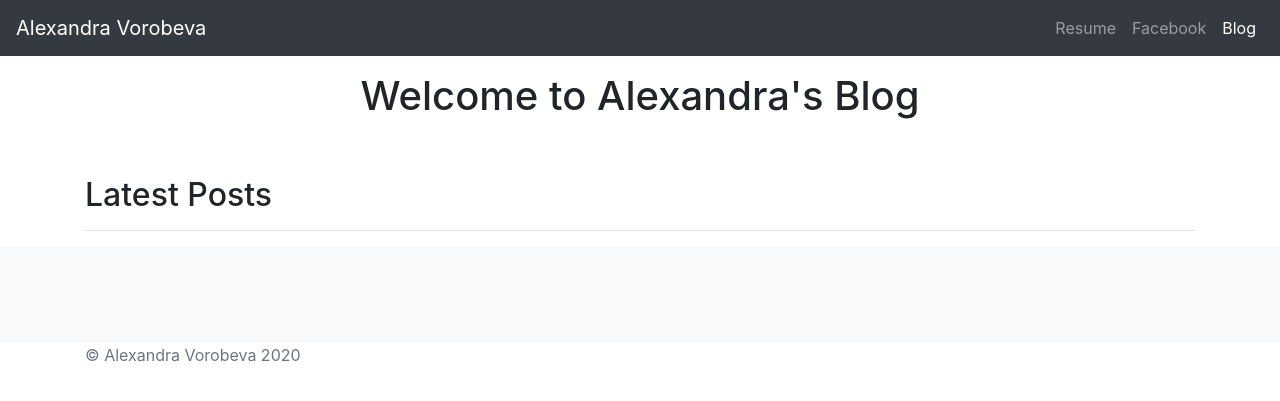
After one commit to Vorobevaa/portfolio-project, a Django app: page /blog/ in a window 1280 px wide. The commit adds this page. Shown: the top 401 px of the page. Run offline with Django 3.2, Linux system fonts and the light colour scheme; data that the repository does not hold is empty; some libraries are stand-ins or nearby versions.

Commit message:
Blog functionality

```diff
--- /dev/null
+++ b/blog/templates/blog/allblogs.html
@@ -0,0 +1,127 @@
+
+<!doctype html>
+<html lang="en">
+  {% load staticfiles %}
+  <head>
+    <meta charset="utf-8">
+    <meta name="viewport" content="width=device-width, initial-scale=1, shrink-to-fit=no">
+    <meta name="description" content="">
+    <meta name="author" content="Mark Otto, Jacob Thornton, and Bootstrap contributors">
+    <meta name="generator" content="Jekyll v3.8.6">
+    <title>Alexandra's Blog</title>
+
+    <link rel="canonical" href="https://getbootstrap.com/docs/4.4/examples/album/">
+
+    <!-- Bootstrap core CSS -->
+    <link rel="stylesheet" href="https://stackpath.bootstrapcdn.com/bootstrap/4.4.1/css/bootstrap.min.css" integrity="sha384-Vkoo8x4CGsO3+Hhxv8T/Q5PaXtkKtu6ug5TOeNV6gBiFeWPGFN9MuhOf23Q9Ifjh" crossorigin="anonymous">
+
+    <!-- Favicons -->
+<link rel="apple-touch-icon" href="/docs/4.4/assets/img/favicons/apple-touch-icon.png" sizes="180x180">
+<link rel="icon" href="/docs/4.4/assets/img/favicons/favicon-32x32.png" sizes="32x32" type="image/png">
+<link rel="icon" href="/docs/4.4/assets/img/favicons/favicon-16x16.png" sizes="16x16" type="image/png">
+<link rel="manifest" href="/docs/4.4/assets/img/favicons/manifest.json">
+<link rel="mask-icon" href="/docs/4.4/assets/img/favicons/safari-pinned-tab.svg" color="#563d7c">
+<link rel="icon" href="/docs/4.4/assets/img/favicons/favicon.ico">
+<meta name="msapplication-config" content="/docs/4.4/assets/img/favicons/browserconfig.xml">
+<meta name="theme-color" content="#563d7c">
+
+
+    <style>
+      .bd-placeholder-img {
+        font-size: 1.125rem;
+        text-anchor: middle;
+        -webkit-user-select: none;
+        -moz-user-select: none;
+        -ms-user-select: none;
+        user-select: none;
+      }
+
+      @media (min-width: 768px) {
+        .bd-placeholder-img-lg {
+          font-size: 3.5rem;
+        }
+      }
+    </style>
+  </head>
+  <body>
+    <header>
+      <nav class="navbar navbar-expand-lg navbar-dark bg-dark">
+        <a class="navbar-brand" href="{% url 'home' %}">Alexandra Vorobeva</a>
+        <button class="navbar-toggler" type="button" data-toggle="collapse" data-target="#navbarNav" aria-controls="navbarNav" aria-expanded="false" aria-label="Toggle navigation">
+          <span class="navbar-toggler-icon"></span>
+        </button>
+        <div class="collapse navbar-collapse" id="navbarNav">
+          <ul class="navbar-nav ml-auto">
+            <li class="nav-item">
+              <a class="nav-link" href="{% static 'OVRO_003_Alexandra.pdf' %}">Resume</a>
+            </li>
+            <li class="nav-item">
+              <a class="nav-link" href="https://www.facebook.com/alexnartova">Facebook</a>
+            </li>
+            <li class="nav-item">
+              <a class="nav-link active" href="{% url 'allblogs' %}">Blog</a>
+            </li>
+          </ul>
+        </div>
+      </nav>
+</header>
+
+<main role="main">
+    <div class="container">
+
+    <h1 class="text-center pt-3">Welcome to Alexandra's Blog</h1>
+    <br />
+    <br />
+    <h2>Latest Posts</h2>
+    <hr />
+
+    {% for blog in blogs.all %}
+    <a href="{% url 'detail' blog.id%}"><h3>{{ blog.title }}</h3></a>
+    {{ blog.pub_date_pretty }}
+    <br />
+    <img class="img-fluid" src="{{ blog.image.url }}" height=200 weidht=200 />
+    <br />
+    <p>{{ blog.summary }}</p>
+    {% endfor %}
+
+</div>
+
+
+  <div class="album py-5 bg-light">
+    <div class="container">
+
+
+      <div class="row">
+
+        {% for job in jobs.all %}
+        <div class="col-md-4">
+          <div class="card mb-4 shadow-sm">
+            <img class="card-img-top" src="{{ job.image.url }}" />
+            <div class="card-body">
+              <p class="card-text">{{ job.summary }}</p>
+              <div class="d-flex justify-content-between align-items-center">
+                <div class="btn-group">
+                  <button type="button" class="btn btn-sm btn-outline-secondary">View</button>
+                  <button type="button" class="btn btn-sm btn-outline-secondary">Edit</button>
+                </div>
+                <small class="text-muted">9 mins</small>
+              </div>
+            </div>
+          </div>
+        </div>
+        {% endfor %}
+
+      </div>
+    </div>
+  </div>
+
+</main>
+
+<footer class="text-muted">
+  <div class="container" text-center>
+    <p>© Alexandra Vorobeva {% now "Y" %}</p>
+  </div>
+</footer>
+<script src="https://code.jquery.com/jquery-3.4.1.slim.min.js" integrity="sha384-J6qa4849blE2+poT4WnyKhv5vZF5SrPo0iEjwBvKU7imGFAV0wwj1yYfoRSJoZ+n" crossorigin="anonymous"></script>
+      <script>window.jQuery || document.write('<script src="/docs/4.4/assets/js/vendor/jquery.slim.min.js"><\/script>')</script><script src="/docs/4.4/dist/js/bootstrap.bundle.min.js" integrity="sha384-6khuMg9gaYr5AxOqhkVIODVIvm9ynTT5J4V1cfthmT+emCG6yVmEZsRHdxlotUnm" crossorigin="anonymous"></script></body>
+</html>
--- /dev/null
+++ b/blog/urls.py
@@ -0,0 +1,7 @@
+from django.urls import path
+from . import views
+
+urlpatterns = [
+    path('', views.allblogs, name='allblogs'),
+    path('<int:blog_id>/', views.detail, name='detail'),
+]
--- a/blog/views.py
+++ b/blog/views.py
@@ -1,3 +1,13 @@
-from django.shortcuts import render
+from django.shortcuts import render, get_object_or_404
 
-# Create your views here.
+from .models import Blog
+
+
+def allblogs(request):
+    blogs = Blog.objects
+    return render(request, 'blog/allblogs.html', {'blogs': blogs})
+
+
+def detail(request, blog_id):
+    detailblog = get_object_or_404(Blog, pk=blog_id)
+    return render(request, 'blog/detail.html', {'blog': detailblog})
--- a/portfolio/settings.py
+++ b/portfolio/settings.py
@@ -123,6 +123,11 @@ USE_TZ = True
 # Static files (CSS, JavaScript, Images)
 # https://docs.djangoproject.com/en/2.0/howto/static-files/
 
+STATICFILES_DIRS = [
+    os.path.join(BASE_DIR, 'portfolio/static/')
+]
+
+STATIC_ROOT = os.path.join(BASE_DIR, 'static')
 STATIC_URL = '/static/'
 
 MEDIA_ROOT = os.path.join(BASE_DIR, 'media')
--- a/portfolio/urls.py
+++ b/portfolio/urls.py
@@ -1,25 +1,12 @@
-"""portfolio URL Configuration
-
-The `urlpatterns` list routes URLs to views. For more information please see:
-    https://docs.djangoproject.com/en/2.0/topics/http/urls/
-Examples:
-Function views
-    1. Add an import:  from my_app import views
-    2. Add a URL to urlpatterns:  path('', views.home, name='home')
-Class-based views
-    1. Add an import:  from other_app.views import Home
-    2. Add a URL to urlpatterns:  path('', Home.as_view(), name='home')
-Including another URLconf
-    1. Import the include() function: from django.urls import include, path
-    2. Add a URL to urlpatterns:  path('blog/', include('blog.urls'))
-"""
 from django.contrib import admin
 from django.urls import path
 from django.conf import settings
 from django.conf.urls.static import static
 import jobs.views
+from django.urls import include
 
 urlpatterns = [
     path('admin/', admin.site.urls),
     path('', jobs.views.home, name='home'),
+    path('blog/', include('blog.urls')),
 ] + static(settings.MEDIA_URL, document_root=settings.MEDIA_ROOT)
```
Also changed, not shown: blog/models.py (+8 -7 lines), blog/templates/blog/detail.html (added, +119 -0 lines), jobs/templates/jobs/home.html (+15 -6 lines), portfolio/static/DSC06884.jpg (added), portfolio/static/images.jpeg (renamed from images.jpeg), 1 other file.
